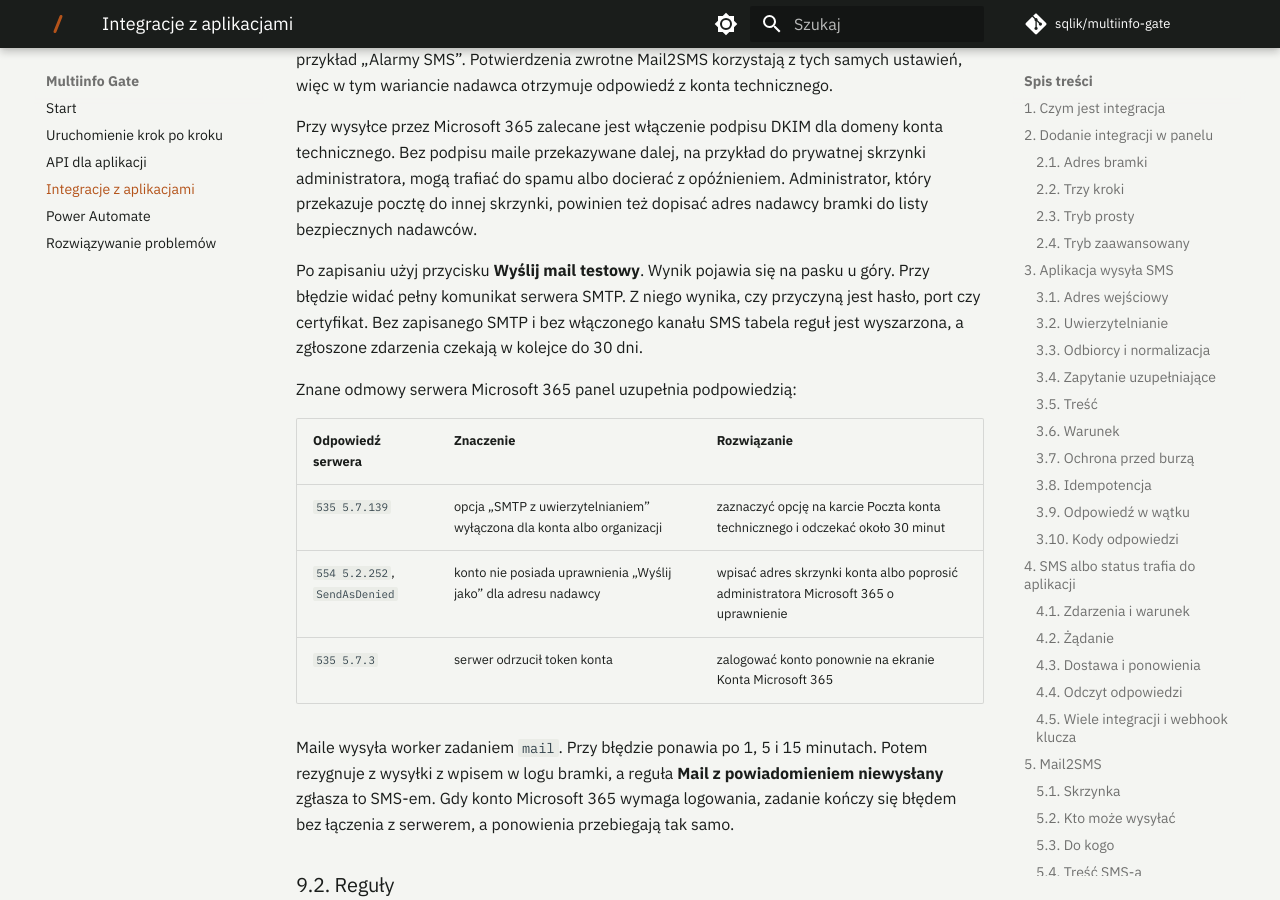
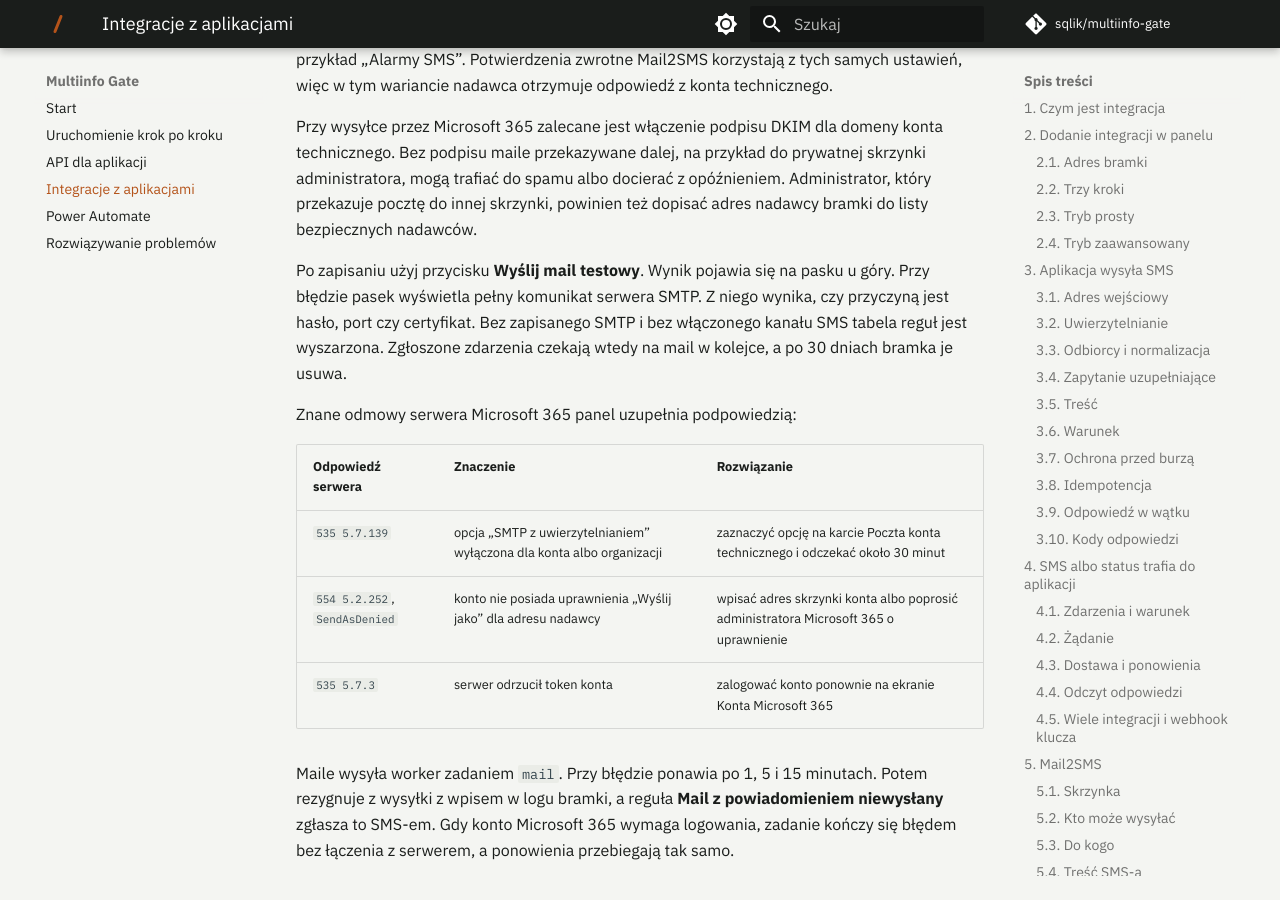
Before and after one commit to sqlik/multiinfo-gate, an MkDocs documentation site: the page built from docs/integracje.md, in a window 1280 px wide and 900 px high, scrolled down 69451 px. Built offline with MkDocs 1.6.1 and Material for MkDocs 9.7.7, drawn with Linux system fonts in a browser that asks for light colours; comment, search, counter and statistics services are not loaded.

Commit message:
Kolejka powiadomień usuwa wpisy starsze niż 30 dni
Dotyczy także wpisów czekających na SMTP, zgodnie z dokumentacją.

```diff
--- a/docs/integracje.md
+++ b/docs/integracje.md
@@ -2081,9 +2081,9 @@ przekazuje pocztę do innej skrzynki, powinien też dopisać adres nadawcy bramk
 bezpiecznych nadawców.
 
 Po zapisaniu użyj przycisku **Wyślij mail testowy**. Wynik pojawia się na pasku u góry. Przy
-błędzie widać pełny komunikat serwera SMTP. Z niego wynika, czy przyczyną jest hasło, port czy
-certyfikat. Bez zapisanego SMTP i bez włączonego kanału SMS tabela reguł jest wyszarzona,
-a zgłoszone zdarzenia czekają w kolejce do 30 dni.
+błędzie pasek wyświetla pełny komunikat serwera SMTP. Z niego wynika, czy przyczyną jest hasło,
+port czy certyfikat. Bez zapisanego SMTP i bez włączonego kanału SMS tabela reguł jest
+wyszarzona. Zgłoszone zdarzenia czekają wtedy na mail w kolejce, a po 30 dniach bramka je usuwa.
 
 Znane odmowy serwera Microsoft 365 panel uzupełnia podpowiedzią:
 
```
Also changed, not shown: 2 other files.
